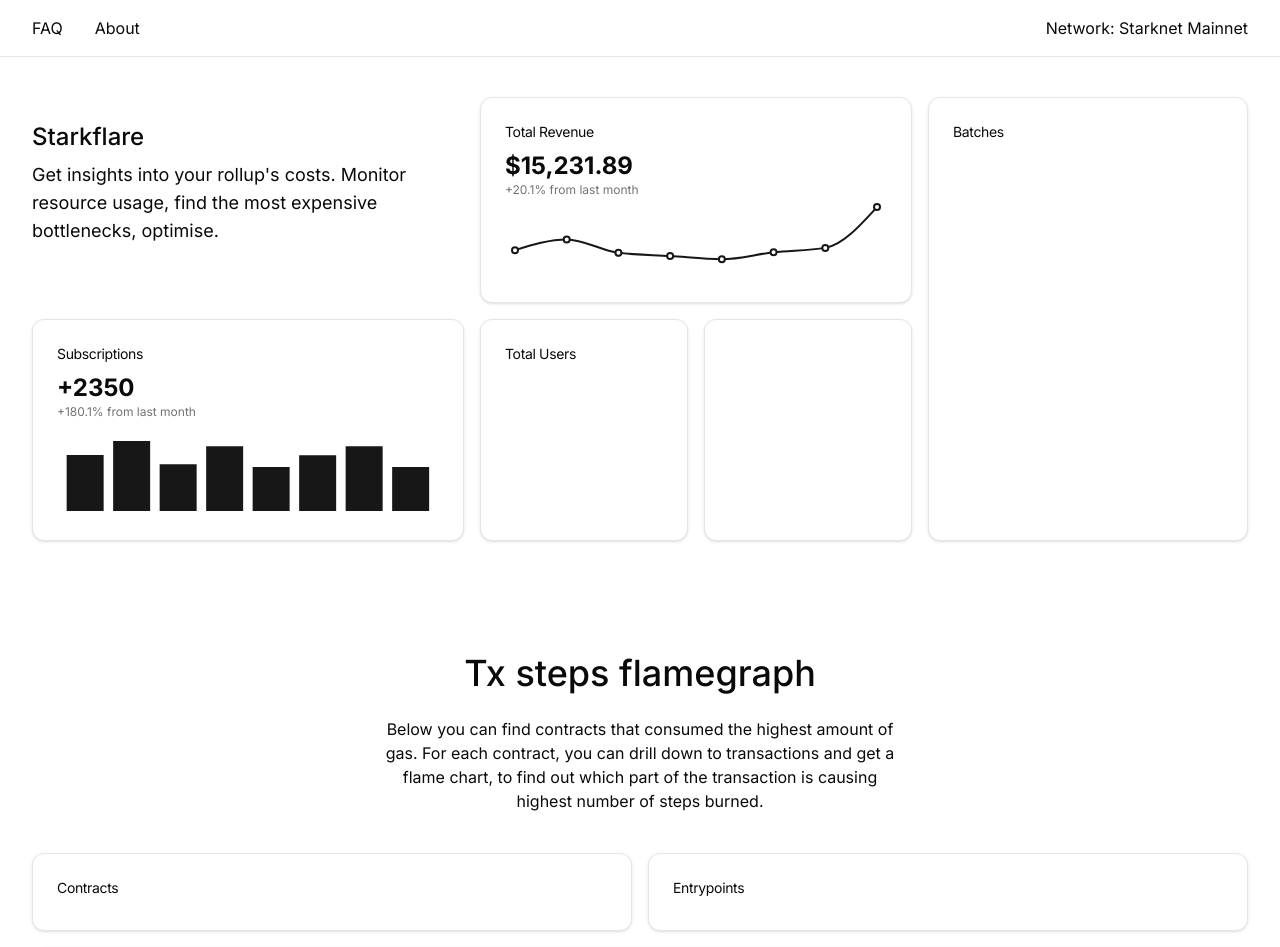
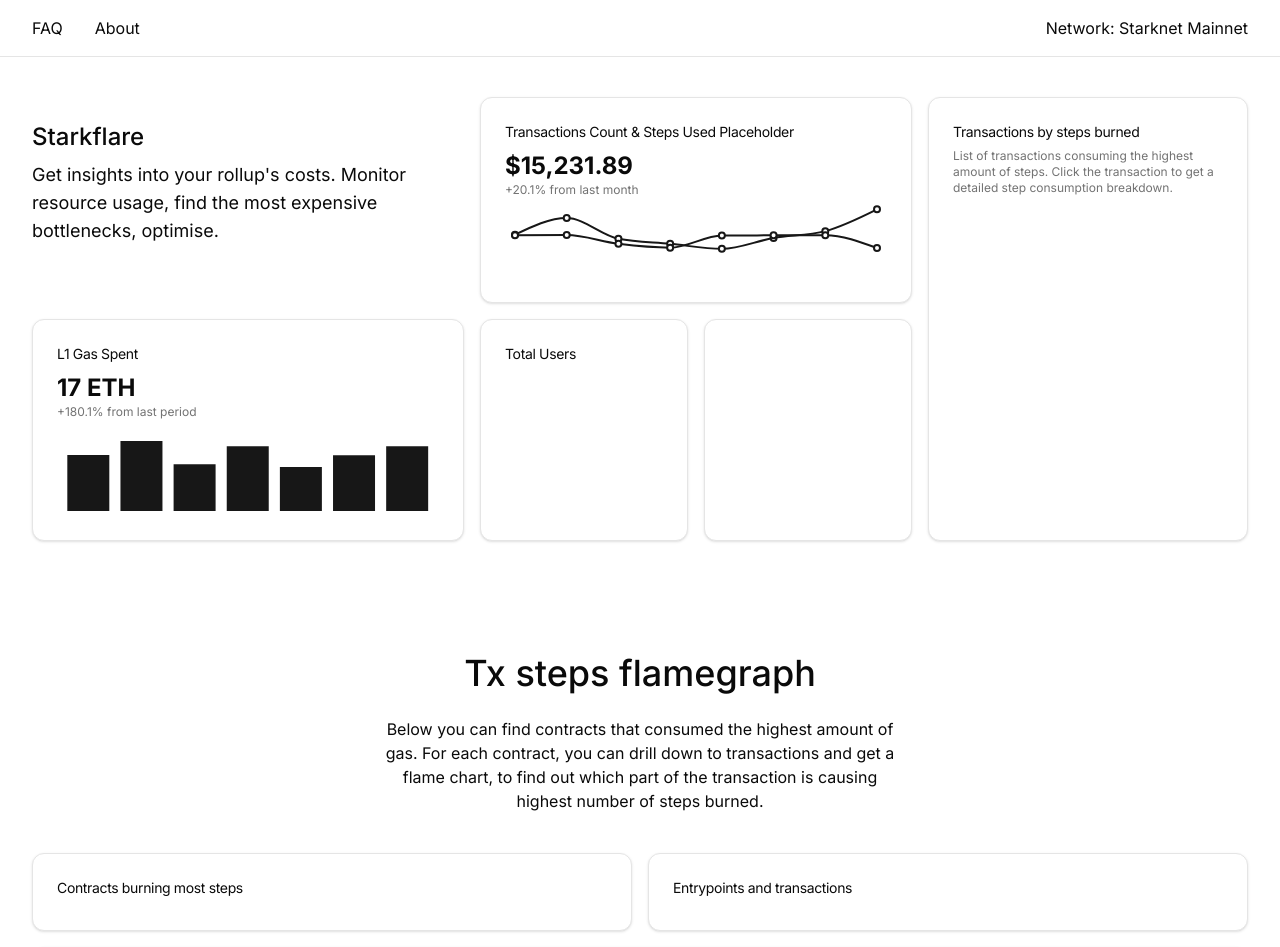
Before and after one commit to walnuthq/starkflare, a Next.js app: page / in a window 1280 px wide. Shown: the top 947 px of the page. Built offline with nearby package versions, Linux system fonts and the light colour scheme.

Commit message:
Naming and copy

```diff
--- a/src/components/home-page.tsx
+++ b/src/components/home-page.tsx
@@ -1,5 +1,5 @@
 import { Card, CardContent, CardDescription, CardFooter, CardHeader, CardTitle } from '@/components/ui/card'
-import { TxStepsStats, GasSpentStats, TotalUsersStats, BatchesStats, ContractsStats, EntrypointsStats } from '@/components/stats'
+import { TxStepsStats, GasSpentStats, TotalUsersStats, FailedTxs, ContractsStats, EntrypointsStats } from '@/components/stats'
 import Header from '@/components/header'
 import { Flamegraph } from '@/components/flamegraph'
 import Footer from '@/components/footer'
@@ -18,7 +18,7 @@
 							</h2>
 						</div>
 						<TxStepsStats className="col-span-4" />
-						<BatchesStats className="col-span-3 row-span-2" />
+						<FailedTxs className="col-span-3 row-span-2" />
 						<GasSpentStats className="col-span-4" />
 						<TotalUsersStats className="col-span-2" />
 						<Card className="col-span-2">
--- a/src/components/stats/batches.tsx
+++ /dev/null
@@ -1,12 +0,0 @@
-import { Card, CardContent, CardHeader, CardTitle } from '@/components/ui/card'
-
-export function BatchesStats({ className }: { className?: string }) {
-	return (
-		<Card className={className}>
-			<CardHeader className="flex flex-row items-center justify-between space-y-0 pb-2">
-				<CardTitle className="text-sm font-normal">Batches</CardTitle>
-			</CardHeader>
-			<CardContent></CardContent>
-		</Card>
-	)
-}
--- a/src/components/stats/contracts.tsx
+++ b/src/components/stats/contracts.tsx
@@ -4,7 +4,7 @@
 	return (
 		<Card className={className}>
 			<CardHeader className="flex flex-row items-center justify-between space-y-0 pb-2">
-				<CardTitle className="text-sm font-normal">Contracts</CardTitle>
+				<CardTitle className="text-sm font-normal">Contracts burning most steps</CardTitle>
 			</CardHeader>
 			<CardContent></CardContent>
 		</Card>
--- a/src/components/stats/entrypoints.tsx
+++ b/src/components/stats/entrypoints.tsx
@@ -4,7 +4,7 @@
 	return (
 		<Card className={className}>
 			<CardHeader className="flex flex-row items-center justify-between space-y-0 pb-2">
-				<CardTitle className="text-sm font-normal">Entrypoints</CardTitle>
+				<CardTitle className="text-sm font-normal">Entrypoints and transactions</CardTitle>
 			</CardHeader>
 			<CardContent></CardContent>
 		</Card>
--- a/src/components/stats/gas-spent.tsx
+++ b/src/components/stats/gas-spent.tsx
@@ -32,21 +32,17 @@
 		revenue: 11244,
 		subscription: 278,
 	},
-	{
-		revenue: 26475,
-		subscription: 189,
-	},
 ]
 
 export function GasSpentStats({ className }: { className?: string }) {
 	return (
 		<Card className={className}>
 			<CardHeader className="flex flex-row items-center justify-between space-y-0 pb-2">
-				<CardTitle className="text-sm font-normal">Subscriptions</CardTitle>
+				<CardTitle className="text-sm font-normal">L1 Gas Spent</CardTitle>
 			</CardHeader>
 			<CardContent>
-				<div className="text-2xl font-bold">+2350</div>
-				<p className="text-xs text-muted-foreground">+180.1% from last month</p>
+				<div className="text-2xl font-bold">17 ETH</div>
+				<p className="text-xs text-muted-foreground">+180.1% from last period</p>
 				<div className="mt-4 h-[80px]">
 					<ResponsiveContainer width="100%" height="100%">
 						<BarChart data={data}>
--- a/src/components/stats/index.ts
+++ b/src/components/stats/index.ts
@@ -1,6 +1,6 @@
 export * from './gas-spent'
 export * from './total-users'
 export * from './tx-steps'
-export * from './batches'
+export * from './txs-steps-burned'
 export * from './contracts'
 export * from './entrypoints'
--- a/src/components/stats/tx-steps.tsx
+++ b/src/components/stats/tx-steps.tsx
@@ -6,35 +6,35 @@
 const data = [
 	{
 		revenue: 10400,
-		subscription: 240,
+		subscription: 10240,
 	},
 	{
 		revenue: 14405,
-		subscription: 300,
+		subscription: 10300,
 	},
 	{
 		revenue: 9400,
-		subscription: 200,
+		subscription: 8200,
 	},
 	{
 		revenue: 8200,
-		subscription: 278,
+		subscription: 7278,
 	},
 	{
 		revenue: 7000,
-		subscription: 189,
+		subscription: 10189,
 	},
 	{
 		revenue: 9600,
-		subscription: 239,
+		subscription: 10239,
 	},
 	{
 		revenue: 11244,
-		subscription: 278,
+		subscription: 10278,
 	},
 	{
-		revenue: 26475,
-		subscription: 189,
+		revenue: 16475,
+		subscription: 7189,
 	},
 ]
 
@@ -42,7 +42,7 @@
 	return (
 		<Card className={className}>
 			<CardHeader className="flex flex-row items-center justify-between space-y-0 pb-2">
-				<CardTitle className="text-sm font-normal">Total Revenue</CardTitle>
+				<CardTitle className="text-sm font-normal">Transactions Count & Steps Used Placeholder</CardTitle>
 			</CardHeader>
 			<CardContent>
 				<div className="text-2xl font-bold">$15,231.89</div>
@@ -72,6 +72,20 @@
 									} as React.CSSProperties
 								}
 							/>
+							<Line
+								type="monotone"
+								strokeWidth={2}
+								dataKey="subscription"
+								activeDot={{
+									r: 6,
+									style: { fill: 'hsl(var(--primary))', opacity: 0.25 },
+								}}
+								style={
+									{
+										stroke: 'hsl(var(--primary))',
+									} as React.CSSProperties
+								}
+							/>
 						</LineChart>
 					</ResponsiveContainer>
 				</div>
--- /dev/null
+++ b/src/components/stats/txs-steps-burned.tsx
@@ -0,0 +1,13 @@
+import { Card, CardContent, CardDescription, CardHeader, CardTitle } from '@/components/ui/card'
+
+export function FailedTxs({ className }: { className?: string }) {
+	return (
+		<Card className={className}>
+			<CardHeader className="flex justify-between space-y-1.5 pb-2">
+				<CardTitle className="text-sm font-normal">Transactions by steps burned</CardTitle>
+				<CardDescription className="text-xs text-muted-foreground">List of transactions consuming the highest amount of steps. Click the transaction to get a detailed step consumption breakdown.</CardDescription>
+			</CardHeader>
+			<CardContent></CardContent>
+		</Card>
+	)
+}
```
